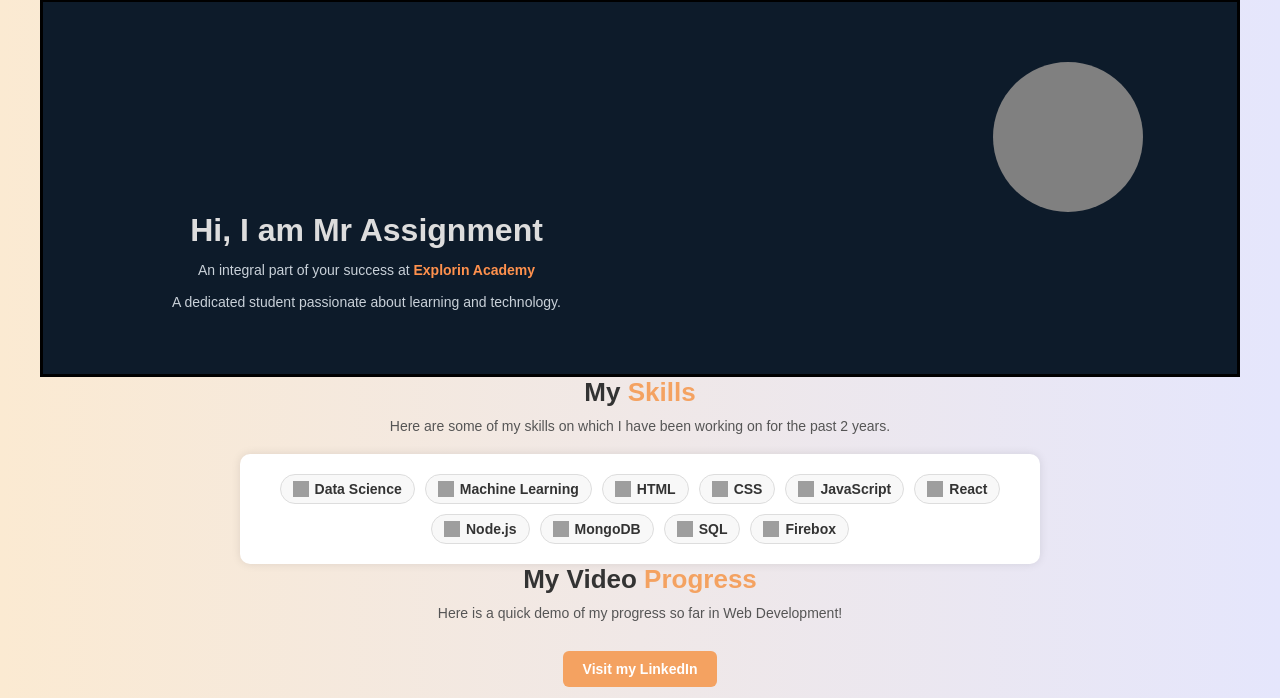
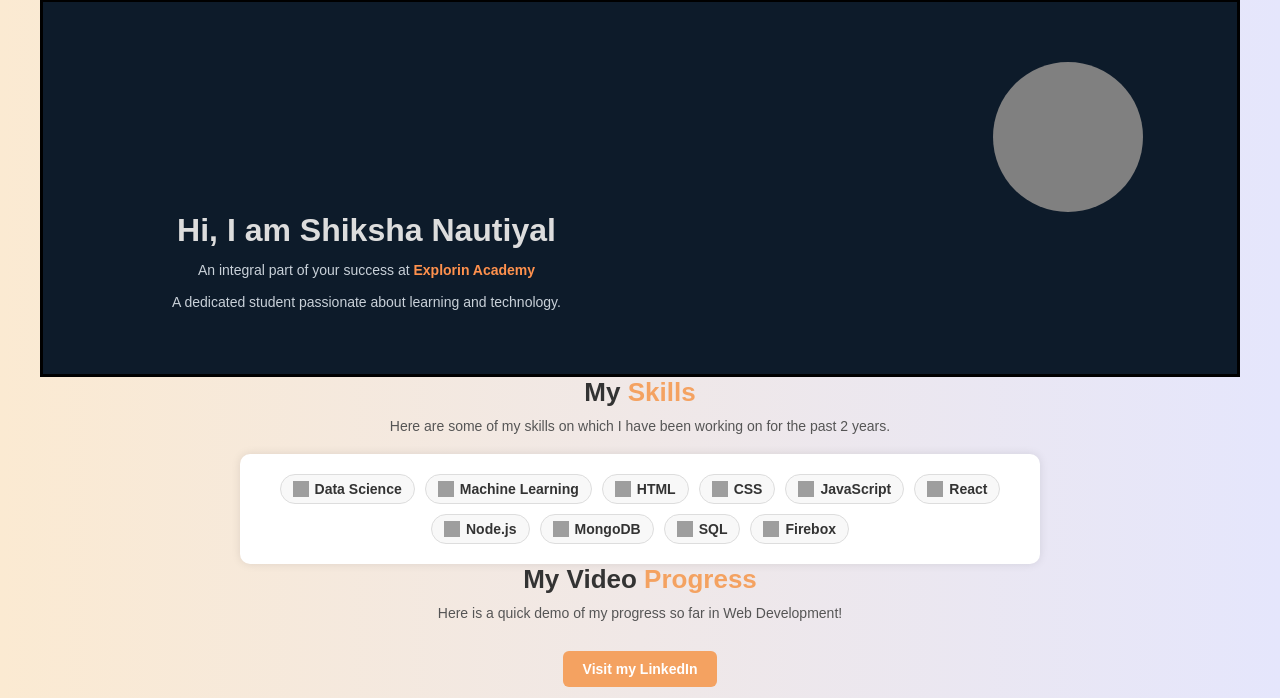
Before and after one commit to NautiyalShiksha105/my-project, a plain HTML site: page index.html in a window 1280 px wide. Shown: the part 102-800 px from the top of the page. Drawn offline with Linux system fonts and the light colour scheme; grey boxes are pictures that could not be loaded.

Commit message:
Update index.html

```diff
--- a/index.html
+++ b/index.html
@@ -487,7 +487,7 @@ button:hover {
     <section class="hero">
         <div class="hero-text">
             <div class="profile-img"></div>
-            <h1>Hi, I am Mr Assignment</h1>
+            <h1>Hi, I am Shiksha Nautiyal</h1>
             <p>An integral part of your success at <span>Explorin Academy</span></p>
             <p>A dedicated student passionate about learning and technology.</p>
 
```
